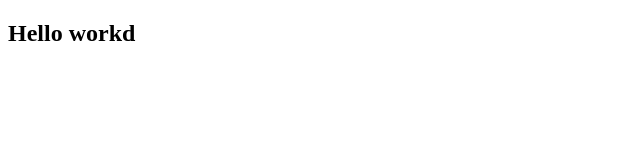
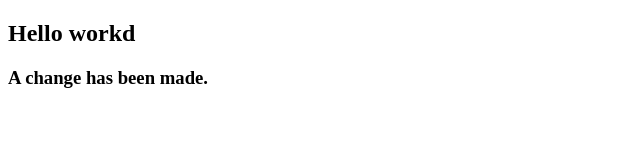
Before and after one commit to Kid-Coder-king/text_repository, a plain HTML site: page index.html in a window 1280 px wide. Shown: the whole page, without its empty margins (0-640 px from the left). Drawn offline with Linux system fonts and the light colour scheme.

Commit message:
Update index.html

```diff
--- a/index.html
+++ b/index.html
@@ -8,5 +8,6 @@
 </head>
 <body>
     <h2>Hello workd</h2>
+    <h3>A change has been made.</h3>
 </body>
 </html>
```
